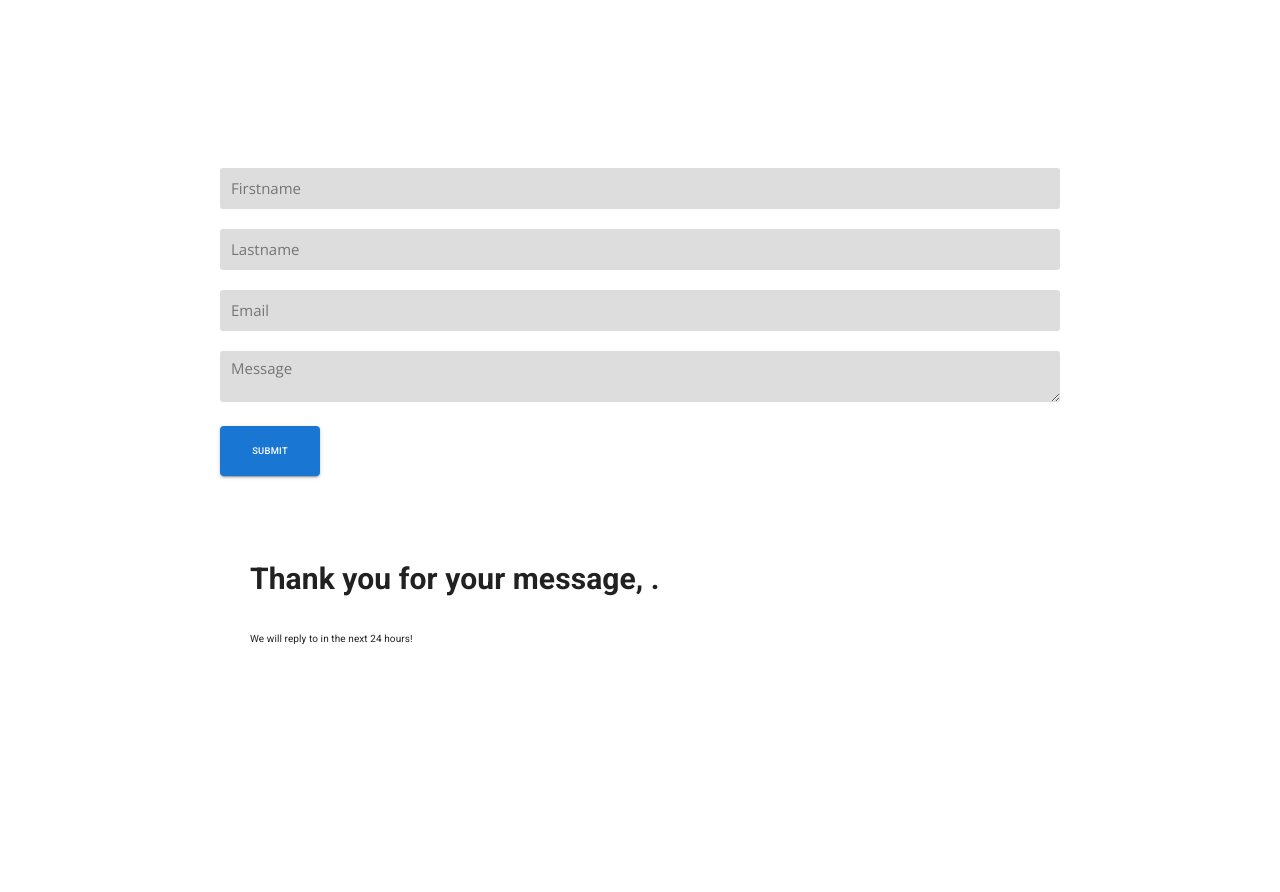
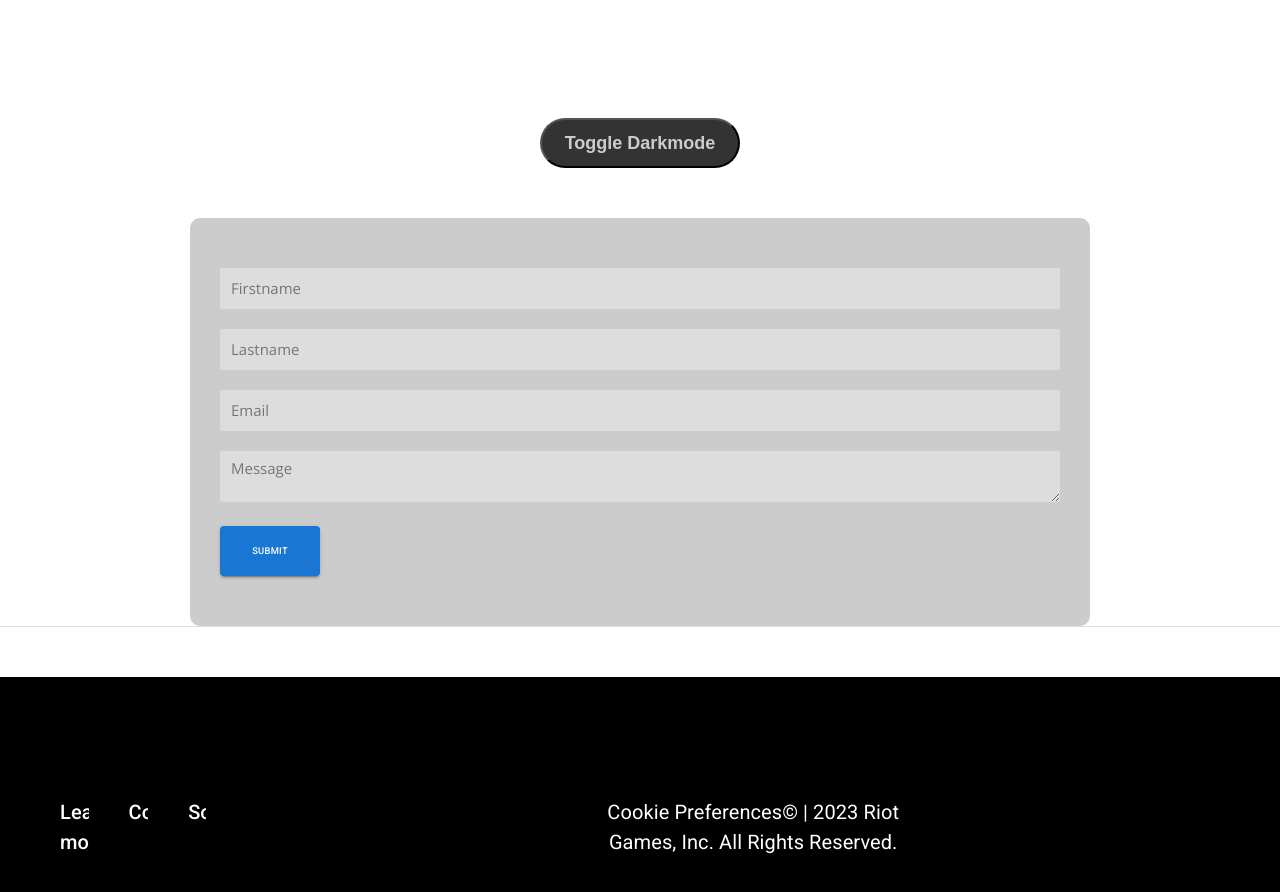
Before and after one commit to PhilipSamuelsson/ShoeGallery, a React (Create React App) app: page /contact in a window 1280 px wide. Shown: the part 947-1839 px from the top of the page. Before the commit the page ends 1703 px from the top, so only its background shows below. Built offline with nearby package versions, Linux system fonts and the light colour scheme.

Commit message:
Finished, wihooo

```diff
--- a/src/Components/ContactForm/ContactForm.css
+++ b/src/Components/ContactForm/ContactForm.css
@@ -8,6 +8,7 @@ body {
     margin: 0 auto;
     max-width: 900px;
     padding: 50px 30px;
+    border-radius: 10px;
 }
 .input-res {
     -webkit-appearance: none;
@@ -28,3 +29,7 @@ body {
     box-sizing: border-box;
     margin-bottom: 20px;
 }
+
+p {
+    font-size: 2rem;
+}
--- a/src/Components/ContactForm/ContactForm.js
+++ b/src/Components/ContactForm/ContactForm.js
@@ -1,12 +1,21 @@
 import * as React from 'react'
 import './ContactForm.css'
 import Button from '@mui/material/Button'
+import { useContext } from 'react'
+import { darkMode } from '../../Pages/ContactPage'
 
 export default function StateTextFields() {
     const [firstName, setFirstName] = React.useState('')
     const [lastName, setLastName] = React.useState('')
     const [Email, setEmail] = React.useState('')
     const [msg, setMsg] = React.useState('')
+    const [toggle, setToggle] = React.useState(true)
+
+    const darkTheme = useContext(darkMode)
+    const darkStyles = {
+        backgroundColor: darkTheme ? '#333' : '#CCC',
+        color: darkTheme ? '#CCC' : '#333'
+    }
 
     const confirmText = (
         <div className="block">
@@ -16,8 +25,9 @@ export default function StateTextFields() {
             <p> We will reply to {Email} in the next 24 hours!</p>
         </div>
     )
-    return (
-        <div className="block">
+
+    const form = (
+        <div style={darkStyles} className="block">
             <input
                 className="input-res"
                 placeholder="Firstname"
@@ -53,10 +63,16 @@ export default function StateTextFields() {
                     setMsg(event.target.value)
                 }}
             />
-            <Button size="large" variant="contained" color="primary">
+            <Button
+                onClick={() => setToggle()}
+                size="large"
+                variant="contained"
+                color="primary"
+            >
                 Submit
             </Button>
-            <div> {confirmText}</div>
         </div>
     )
+
+    return <div> {toggle ? form : confirmText} </div>
 }
--- /dev/null
+++ b/src/Components/FooBar/FooBar.css
@@ -0,0 +1,34 @@
+.footer {
+    width: 100%;
+    height: 300px;
+    background-color: black;
+    display: flex;
+    justify-content: center;
+    margin: 0;
+    margin-top: 50px;
+    align-items: center;
+    flex-direction: row;
+}
+
+.footerLinks {
+    display: flex;
+    justify-content: space-around;
+}
+
+.footerLinks li {
+    color: white;
+    font-size: 2rem;
+    margin: 20px;
+    font-weight: 500;
+    display: block;
+}
+
+.tr {
+    display: flex;
+    color: white;
+    text-align: center;
+}
+.trademark {
+    display: block;
+    margin: 375px;
+}
--- a/src/Components/FooBar/FooBar.tsx
+++ b/src/Components/FooBar/FooBar.tsx
@@ -1,110 +1,29 @@
-import * as React from 'react';
-import { styled } from '@mui/material/styles';
-import Box from '@mui/material/Box';
-import Paper from '@mui/material/Paper';
-import Grid from '@mui/material/Unstable_Grid2';
+import React from 'react'
+import Divider from '@mui/material/Divider';
+import './FooBar.css'
 
-const Item = styled(Paper)(({ theme }) => ({
-  backgroundColor: theme.palette.mode === 'dark' ? '#1A2027' : '#fff',
-  ...theme.typography.body2,
-  padding: theme.spacing(1),
-  textAlign: 'center',
-  color: theme.palette.text.secondary,
-}));
+const learnMore:string = "Learn more"
+const socials:string = 'Socials'
+const contact:string = 'Contact'
 
-export default function NestedGrid() {
+const FooBar = () => {
   return (
-    <Box sx={{ flexGrow: 1 }}>
-      <Grid container spacing={2}>
-        <Grid xs={12} md={5} lg={4}>
-          <Item>Email subscribe section</Item>
-        </Grid>
-        <Grid container xs={12} md={7} lg={8} spacing={4}>
-          <Grid xs={6} lg={3}>
-            <Item>
-              <Box
-                id="category-a"
-                sx={{ fontSize: '12px', textTransform: 'uppercase' }}
-              >
-                Category A
-              </Box>
-              <Box component="ul" aria-labelledby="category-a" sx={{ pl: 2 }}>
-                <li>Link 1.1</li>
-                <li>Link 1.2</li>
-                <li>Link 1.3</li>
-              </Box>
-            </Item>
-          </Grid>
-          <Grid xs={6} lg={3}>
-            <Item>
-              <Box
-                id="category-b"
-                sx={{ fontSize: '12px', textTransform: 'uppercase' }}
-              >
-                Category B
-              </Box>
-              <Box component="ul" aria-labelledby="category-b" sx={{ pl: 2 }}>
-                <li>Link 2.1</li>
-                <li>Link 2.2</li>
-                <li>Link 2.3</li>
-              </Box>
-            </Item>
-          </Grid>
-          <Grid xs={6} lg={3}>
-            <Item>
-              <Box
-                id="category-c"
-                sx={{ fontSize: '12px', textTransform: 'uppercase' }}
-              >
-                Category C
-              </Box>
-              <Box component="ul" aria-labelledby="category-c" sx={{ pl: 2 }}>
-                <li>Link 3.1</li>
-                <li>Link 3.2</li>
-                <li>Link 3.3</li>
-              </Box>
-            </Item>
-          </Grid>
-          <Grid xs={6} lg={3}>
-            <Item>
-              <Box
-                id="category-d"
-                sx={{ fontSize: '12px', textTransform: 'uppercase' }}
-              >
-                Category D
-              </Box>
-              <Box component="ul" aria-labelledby="category-d" sx={{ pl: 2 }}>
-                <li>Link 4.1</li>
-                <li>Link 4.2</li>
-                <li>Link 4.3</li>
-              </Box>
-            </Item>
-          </Grid>
-        </Grid>
-        <Grid
-          xs={12}
-          container
-          justifyContent="space-between"
-          alignItems="center"
-          flexDirection={{ xs: 'column', sm: 'row' }}
-          sx={{ fontSize: '12px' }}
-        >
-          <Grid sx={{ order: { xs: 2, sm: 1 } }}>
-            <Item>© Copyright</Item>
-          </Grid>
-          <Grid container columnSpacing={1} sx={{ order: { xs: 1, sm: 2 } }}>
-            <Grid>
-              <Item>Link A</Item>
-            </Grid>
-            <Grid>
-              <Item>Link B</Item>
-            </Grid>
-            <Grid>
-              <Item>Link C</Item>
-            </Grid>
-          </Grid>
-        </Grid>
-      </Grid>
-    </Box>
-  );
+<div>
+        <Divider/>
+    <div className="footer">
+        <ul className="footerLinks">
+            <li>{learnMore}</li>
+            <li>{contact}</li>
+            <li>{socials}</li>
+        </ul>
+        <div className="trademark">
+              <p className="tr">Cookie Preferences© | 2023 Riot Games, Inc. All Rights Reserved.</p>
+        </div>
+
+    </div>
+
+</div>
+  )
 }
+
+export default FooBar
--- a/src/Pages/AboutPage.js
+++ b/src/Pages/AboutPage.js
@@ -4,6 +4,7 @@ import HeadingText from '../Components/HeadingText/HeadingText'
 import NavBarTest from '../Components/Navbar/NavBarTest'
 import AboutGrid from '../Components/AboutGrid/AboutGrid'
 import '../main.css'
+import FooBar from '../Components/FooBar/FooBar.tsx'
 
 function AboutPage() {
     return (
@@ -12,6 +13,7 @@ function AboutPage() {
             <AboutHero />
             <HeadingText title="About Valorant" />
             <AboutGrid />
+            <FooBar />
         </div>
     )
 }
--- a/src/Pages/ContactPage.js
+++ b/src/Pages/ContactPage.js
@@ -3,16 +3,30 @@ import NavBarTest from '../Components/Navbar/NavBarTest'
 import HeadingText from '../Components/HeadingText/HeadingText'
 import ContactHero from '../Components/ContactHero/ContactHero'
 import ContactForm from '../Components/ContactForm/ContactForm'
+import { useState } from 'react'
+import FooBar from '../Components/FooBar/FooBar.tsx'
 
-
+export const darkMode = React.createContext()
 
 function ContactPage() {
+    const [isDarkMode, setIsDarkMode] = useState(false)
+
+    function toggleDark() {
+        setIsDarkMode((prevDarkTheme) => !prevDarkTheme)
+    }
+
     return (
         <div>
             <NavBarTest />
             <ContactHero />
             <HeadingText title="Contact us" />
-            <ContactForm />
+            <darkMode.Provider value={isDarkMode}>
+                <button className="darkToggler" onClick={toggleDark}>
+                    Toggle Darkmode
+                </button>
+                <ContactForm />
+            </darkMode.Provider>
+            <FooBar />
         </div>
     )
 }
--- a/src/main.css
+++ b/src/main.css
@@ -10,3 +10,14 @@
     box-shadow: 0px 0px 5px rgba(0, 0, 0, 0.2); /* Replace the values with the appropriate elevation level for your design */
     border-bottom: none;
 }
+
+.darkToggler {
+    margin: 0 auto;
+    margin-bottom: 50px;
+    width: 200px;
+    border-radius: 50px;
+    background-color: #333;
+    color: #ccc;
+    font-weight: 700;
+    font-size: 1.8rem;
+}
```
Also changed, not shown: package.json (+6 -1 lines), src/Components/ConfirmText.js (deleted, +0 -7 lines), 1 other file (tests, documents, lock files or other folders).
